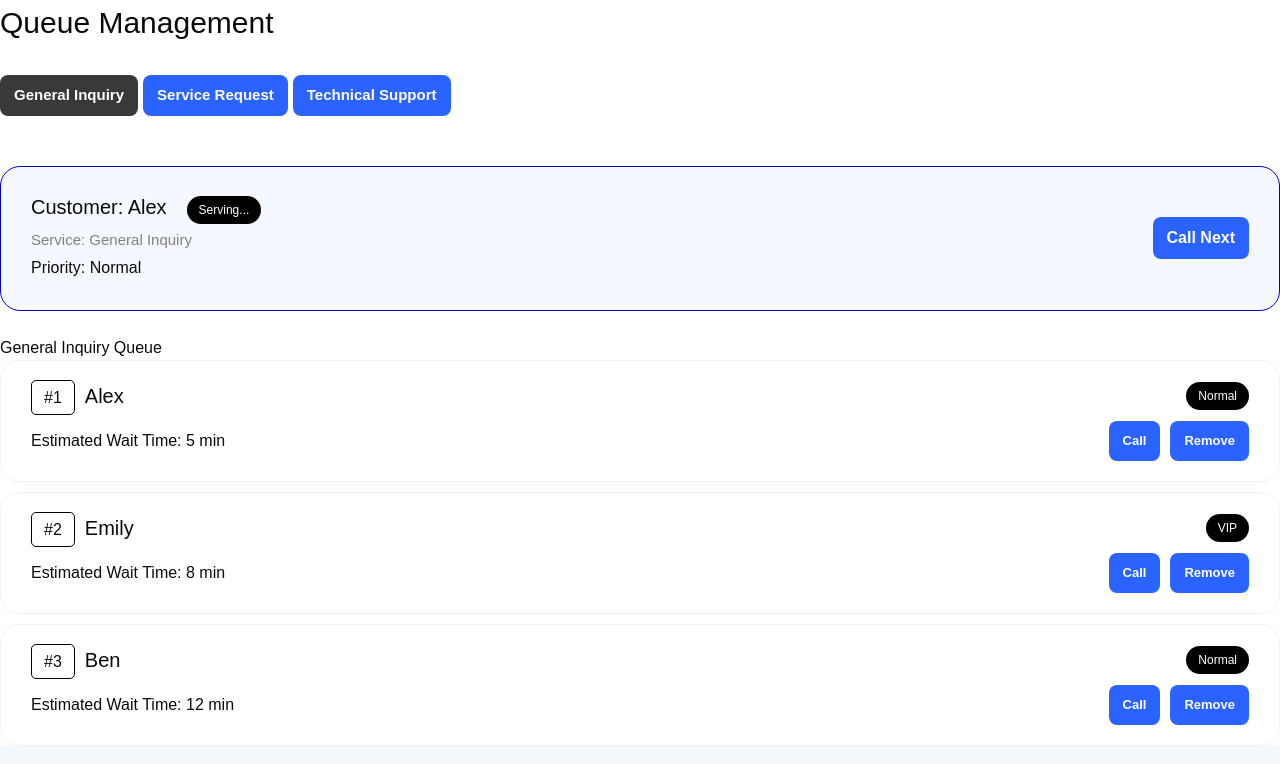
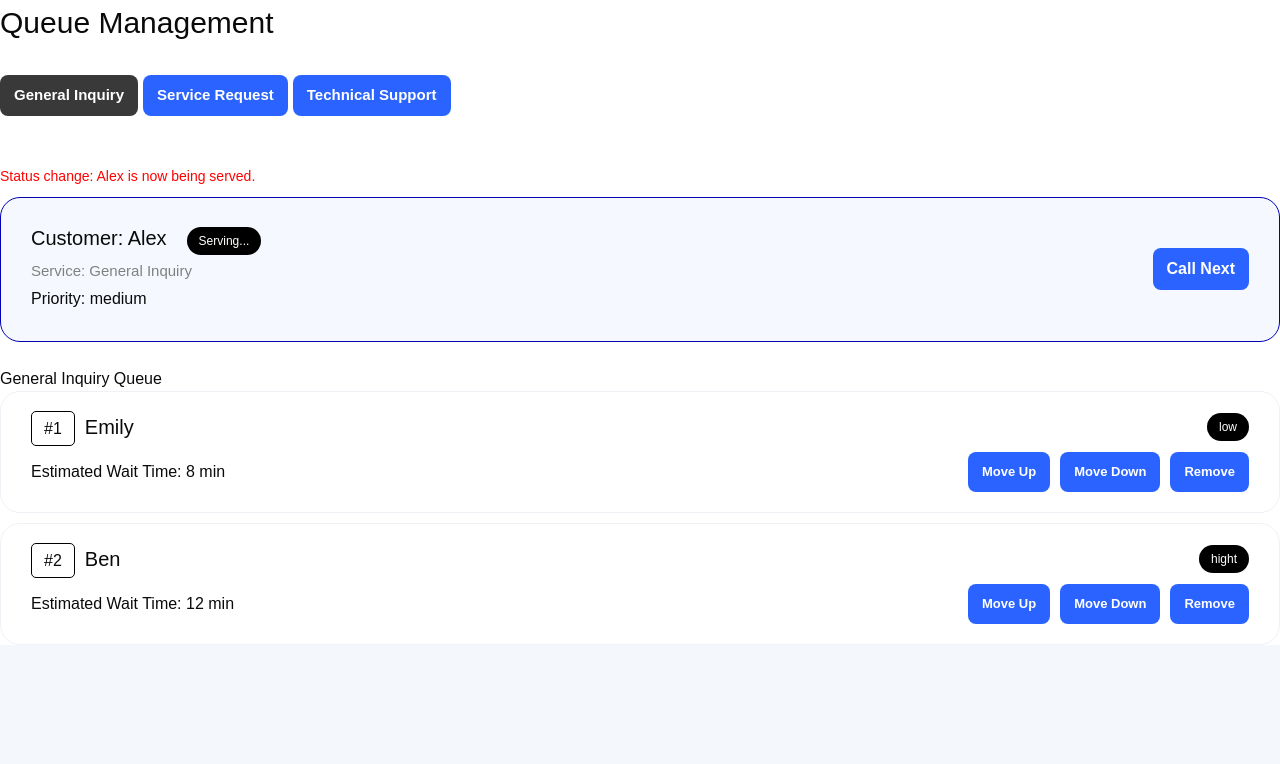
Before and after one commit to alns13/QueueSmart, a React (Vite) app: page /Queue_Management in a window 1280 px wide. Both pictures are taken after a click on the button "Call Next". Shown: the top 764 px of the page. Built offline with nearby package versions, Linux system fonts and the light colour scheme.

Commit message:
match ui for admin screen

```diff
--- a/src/pages/administrator/Admin_dashboard.jsx
+++ b/src/pages/administrator/Admin_dashboard.jsx
@@ -1,57 +1,79 @@
 import React, { useState } from "react";
 import "./Admin_dashboard.css";
+import {
+  Sidebar,
+  SidebarContent,
+  SidebarGroup,
+  SidebarGroupContent,
+  SidebarGroupLabel,
+  SidebarHeader,
+  SidebarInset,
+  SidebarMenu,
+  SidebarMenuButton,
+  SidebarMenuItem,
+  SidebarProvider,
+} from "@/components/ui/sidebar";
+
+import {
+  HouseIcon,
+  ListIcon,
+  GearIcon,
+  ChartBarIcon,
+} from "@phosphor-icons/react";
 
 import AdminReport from "./Admin_Report.jsx";
 import QueueManagement from "./Queue_Management.jsx";
 import ServerManagement from "./Server_Management.jsx";
 
+const navItems = [
+  { title: "Dashboard", icon: HouseIcon },
+  { title: "Queue Management", icon: ListIcon },
+  { title: "Service Management", icon: GearIcon },
+  { title: "Admin Report", icon: ChartBarIcon },
+];
+
 export default function AdminDashboard() {
   const [activePage, setActivePage] = useState("Dashboard");
 
   return (
-    <div className="admin-container">
-      <aside className="admin-sidebar">
-        <div className="admin-logo">
-          <h2 >QueueSmart</h2>
-          <p>hardcoded data now</p>
-        </div>
+    <SidebarProvider>
+      <Sidebar>
+        <SidebarHeader className="border-b border-sidebar-border p-4">
+          <h2 className="text-lg font-bold">QueueSmart</h2>
+        </SidebarHeader>
 
-        <ul className="admin-nav">
-          <li
-            className={activePage === "Dashboard" ? "active" : ""}
-            onClick={() => setActivePage("Dashboard")}
+        <SidebarContent>
+          <SidebarGroup>
+            <SidebarGroupLabel>Navigation</SidebarGroupLabel>
+
+            <SidebarGroupContent>
+              <SidebarMenu>
+                {navItems.map((item) => {
+                  const isSelected = activePage === item.title;
+
+                  return (
+                    <SidebarMenuItem className="flex py-0.5" key={item.title}>
+                      <SidebarMenuButton
+                        className="flex items-center py-6"
+                        tooltip={item.title}
+                        isActive={isSelected}
+                        variant={isSelected ? "default" : "outline"}
+                        onClick={() => setActivePage(item.title)}
                       >
-            <span>▦  </span>
-            Dashboard
-          </li>
+                        <item.icon />
+                        <span>{item.title}</span>
+                      </SidebarMenuButton>
+                    </SidebarMenuItem>
+                  );
+                })}
+              </SidebarMenu>
+            </SidebarGroupContent>
+          </SidebarGroup>
+        </SidebarContent>
+      </Sidebar>
 
-          <li
-            className={activePage === "Queue Management" ? "active" : ""}
-            onClick={() => setActivePage("Queue Management")}
-          >
-            <span>☷  </span>
-            Queue Management
-          </li>
-
-          <li
-            className={activePage === "Service Management" ? "active" : ""}
-            onClick={() => setActivePage("Service Management")}
-          >
-            <span>⚙  </span>
-            Service Management
-          </li>
-
-          <li
-            className={activePage === "Admin Report" ? "active" : ""}
-            onClick={() => setActivePage("Admin Report")}
-          >
-            <span>▥  </span>
-            Admin Report
-          </li>
-        </ul>
-      </aside>
-
-      <main className="admin-content">
+      <SidebarInset>
+        <div className="flex flex-1 flex-col gap-6 p-6">
           {activePage === "Dashboard" && (
           <div>
               <div className="Welcome">
@@ -82,7 +104,8 @@ export default function AdminDashboard() {
           {activePage === "Queue Management" && <QueueManagement />}
           {activePage === "Service Management" && <ServerManagement />}
           {activePage === "Admin Report" && <AdminReport />}
-      </main>
         </div>
+      </SidebarInset>
+    </SidebarProvider>
   );
 }
--- a/src/pages/administrator/Queue_Management.jsx
+++ b/src/pages/administrator/Queue_Management.jsx
@@ -1,63 +1,92 @@
-import React, { useState } from "react";
+import { useState } from "react";
 
-function QueueManagement(){
-
-    const [selectedService, setSelectedService] = useState("General Inquiry");
-    const queueData = {
+const initialQueueData = {
   "General Inquiry": [
-        { name: "Alex", priority: "Normal", waitTime: "5 min" },
-        { name: "Emily", priority: "VIP", waitTime: "8 min" },
-        { name: "Ben", priority: "Normal", waitTime: "12 min" },
+    { name: "Alex", priority: "medium", waitTime: "5 min" },
+    { name: "Emily", priority: "low", waitTime: "8 min" },
+    { name: "Ben", priority: "hight", waitTime: "12 min" },
   ],
   "Service Request": [
-        { name: "Amy", priority: "Priority", waitTime: "10 min" },
-        { name: "Kevin", priority: "Normal", waitTime: "15 min" },
+    { name: "Amy", priority: "low", waitTime: "10 min" },
+    { name: "Kevin", priority: "hight", waitTime: "15 min" },
   ],
   "Technical Support": [
-        { name: "Zoe", priority: "VIP", waitTime: "3 min" },
+    { name: "Zoe", priority: "medium", waitTime: "3 min" },
   ],
 };
 
+function QueueManagement() {
+  const [selectedService, setSelectedService] = useState("General Inquiry");
+  const [queueData, setQueueData] = useState(initialQueueData);
+  const [serving, setServing] = useState(null);
+  const [notice, setNotice] = useState("");
+  const currentQueue = queueData[selectedService];
 
-    return(
+  function updateQueue(nextQueue) {
+    setQueueData((current) => ({ ...current, [selectedService]: nextQueue }));
+  }
+
+  function callNext() {
+    const [next, ...rest] = currentQueue;
+    setServing(next || null);
+    updateQueue(rest);
+    setNotice(next ? `Status change: ${next.name} is now being served.` : "Queue update: No users are waiting.");
+  }
+
+  function removeUser(index) {
+    const removed = currentQueue[index];
+    updateQueue(currentQueue.filter((_, itemIndex) => itemIndex !== index));
+    setNotice(`Queue update: ${removed.name} was removed from the ${selectedService} queue.`);
+  }
+
+  function moveUser(index, direction) {
+    const target = index + direction;
+    if (target < 0 || target >= currentQueue.length) return;
+    const nextQueue = [...currentQueue];
+    [nextQueue[index], nextQueue[target]] = [nextQueue[target], nextQueue[index]];
+    updateQueue(nextQueue);
+  }
+
+  return (
     <div>
       <div>
         <h1 className="queue_header">Queue Management</h1>
       </div>
       <div>
+        {Object.keys(queueData).map((service) => (
           <button
-          className={selectedService === "General Inquiry" ? "queue_button active" : "queue_button"}
-          onClick={() => setSelectedService("General Inquiry")}
-        >General Inquiry</button>
-                <button
-          className={selectedService === "Service Request" ? "queue_button active" : "queue_button"}
-          onClick={() => setSelectedService("Service Request")}
-        >Service Request</button>
-                <button
-          className={selectedService === "Technical Support" ? "queue_button active" : "queue_button"}
-          onClick={() => setSelectedService("Technical Support")}
-        >Technical Support</button>
+            key={service}
+            className={selectedService === service ? "queue_button active" : "queue_button"}
+            onClick={() => {
+              setSelectedService(service);
+              setServing(null);
+            }}
+          >
+            {service}
+          </button>
+        ))}
       </div>
+
+      {notice && <p className="error_message" aria-live="polite">{notice}</p>}
 
       <div className="serving_card">
         <div>
-                    <span className="serving_customer">Customer: {queueData[selectedService][0]?.name || "No customer"}</span>
-                    <span className="serving">Serving...</span>
+          <span className="serving_customer">Customer: {serving?.name || currentQueue[0]?.name || "No customer"}</span>
+          <span className="serving">{serving ? "Serving..." : "Next in line"}</span>
           <p className="serving_service">Service: {selectedService}</p>
-                    <p>Priority: {queueData[selectedService][0]?.priority || "N/A"}</p>
+          <p>Priority: {serving?.priority || currentQueue[0]?.priority || "N/A"}</p>
         </div>
 
-                <button className="call_next_button">Call Next</button>
+        <button className="call_next_button" onClick={callNext}>Call Next</button>
       </div>
-
 
       <div className="queue_card">
         <h3>{selectedService} Queue</h3>
-                {queueData[selectedService].map((customer,index)=>(
-                    <div className="queue_item" key={index}>
+        {currentQueue.map((customer, index) => (
+          <div className="queue_item" key={`${customer.name}-${index}`}>
             <div className="queue_info">
               <div>
-                                <span className="queue_position">#{index+1}</span>
+                <span className="queue_position">#{index + 1}</span>
                 <span className="queue_name">{customer.name}</span>
               </div>
               <span className="queue_priority">{customer.priority}</span>
@@ -65,14 +94,17 @@ function QueueManagement(){
             <div className="queue_timebutton">
               <p>Estimated Wait Time: {customer.waitTime}</p>
               <div>
-                                <button className="queue_managebutton">Call</button>
-                                <button className="queue_managebutton">Remove</button>
+                <button className="queue_managebutton" onClick={() => moveUser(index, -1)}>Move Up</button>
+                <button className="queue_managebutton" onClick={() => moveUser(index, 1)}>Move Down</button>
+                <button className="queue_managebutton" onClick={() => removeUser(index)}>Remove</button>
               </div>
             </div>
           </div>
         ))}
+        {!currentQueue.length && <p>No users waiting.</p>}
       </div>
     </div>
   );
 }
+
 export default QueueManagement;
```
Lines whose indentation alone changed are shown as unchanged.
